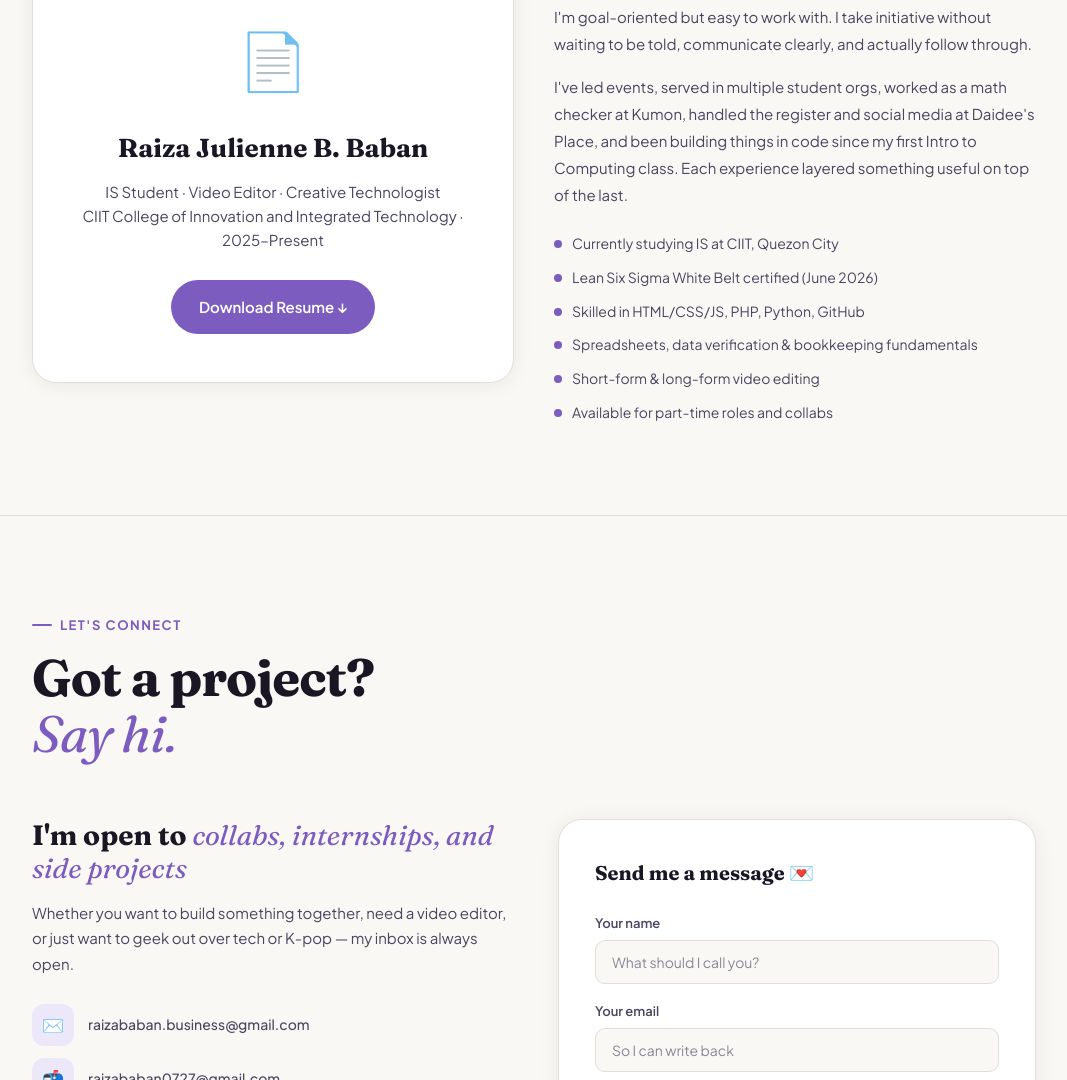
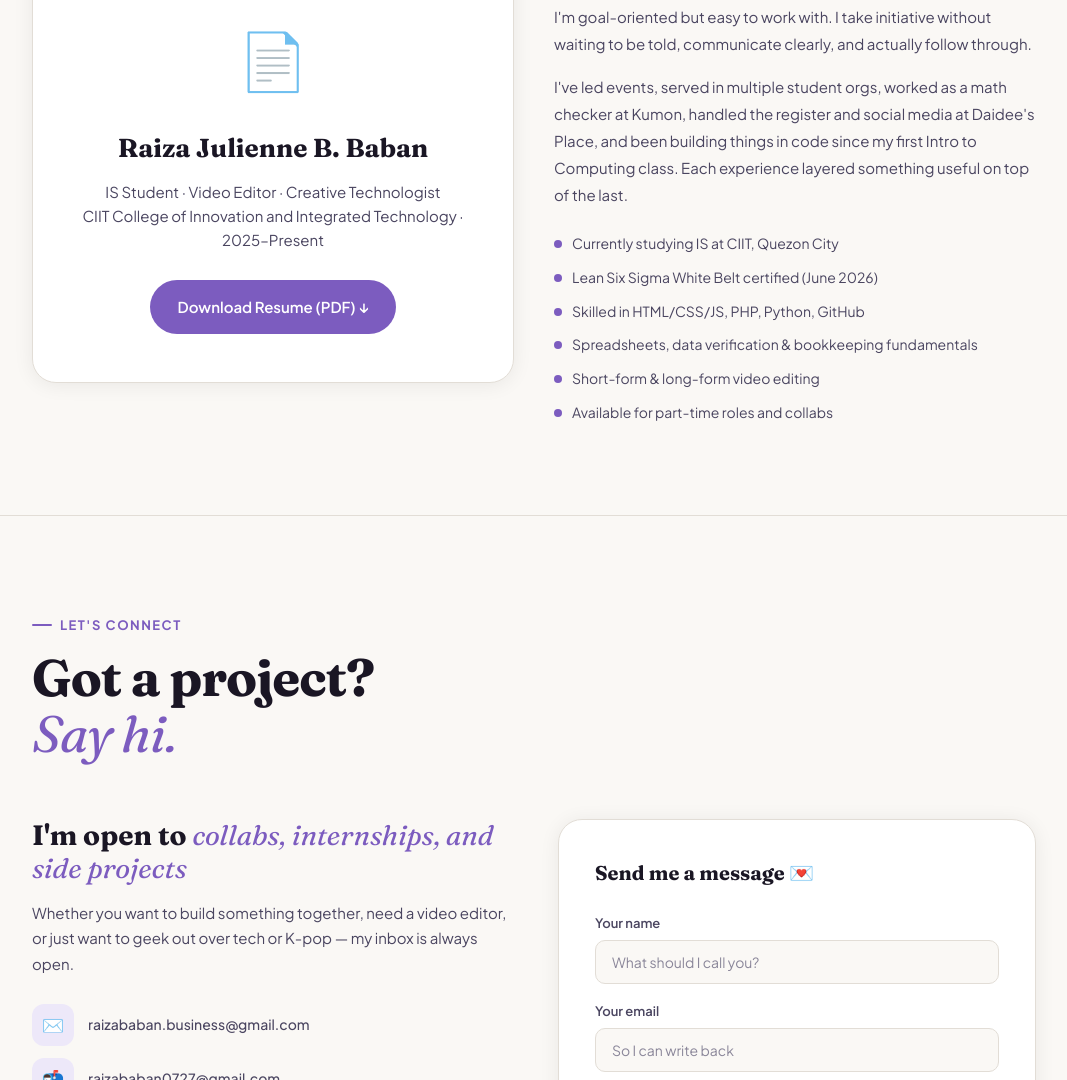
Before and after one commit to iocosmosensei/My-Portfolio, a plain HTML site: page index.html in a window 1280 px wide. Shown: the part 9013-10093 px from the top of the page, without its empty margins (106-1173 px from the left). Drawn offline with Linux system fonts and the light colour scheme.

Commit message:
Update resume download link text to include 'PDF'

```diff
--- a/index.html
+++ b/index.html
@@ -598,7 +598,7 @@
       <div class="big-emoji">📄</div>
       <h3>Raiza Julienne B. Baban</h3>
       <p>IS Student · Video Editor · Creative Technologist<br>CIIT College of Innovation and Integrated Technology · 2025–Present</p>
-      <a href="files/Resume.pdf" download="Raiza_Julienne_Baban_Resume.pdf" class="btn btn-filled">Download Resume ↓</a>
+      <a href="files/Resume.pdf" download="Raiza_Julienne_Baban_Resume.pdf" class="btn btn-filled">Download Resume (PDF) ↓</a>
     </div>
 
     <div class="resume-blurb reveal">
```
